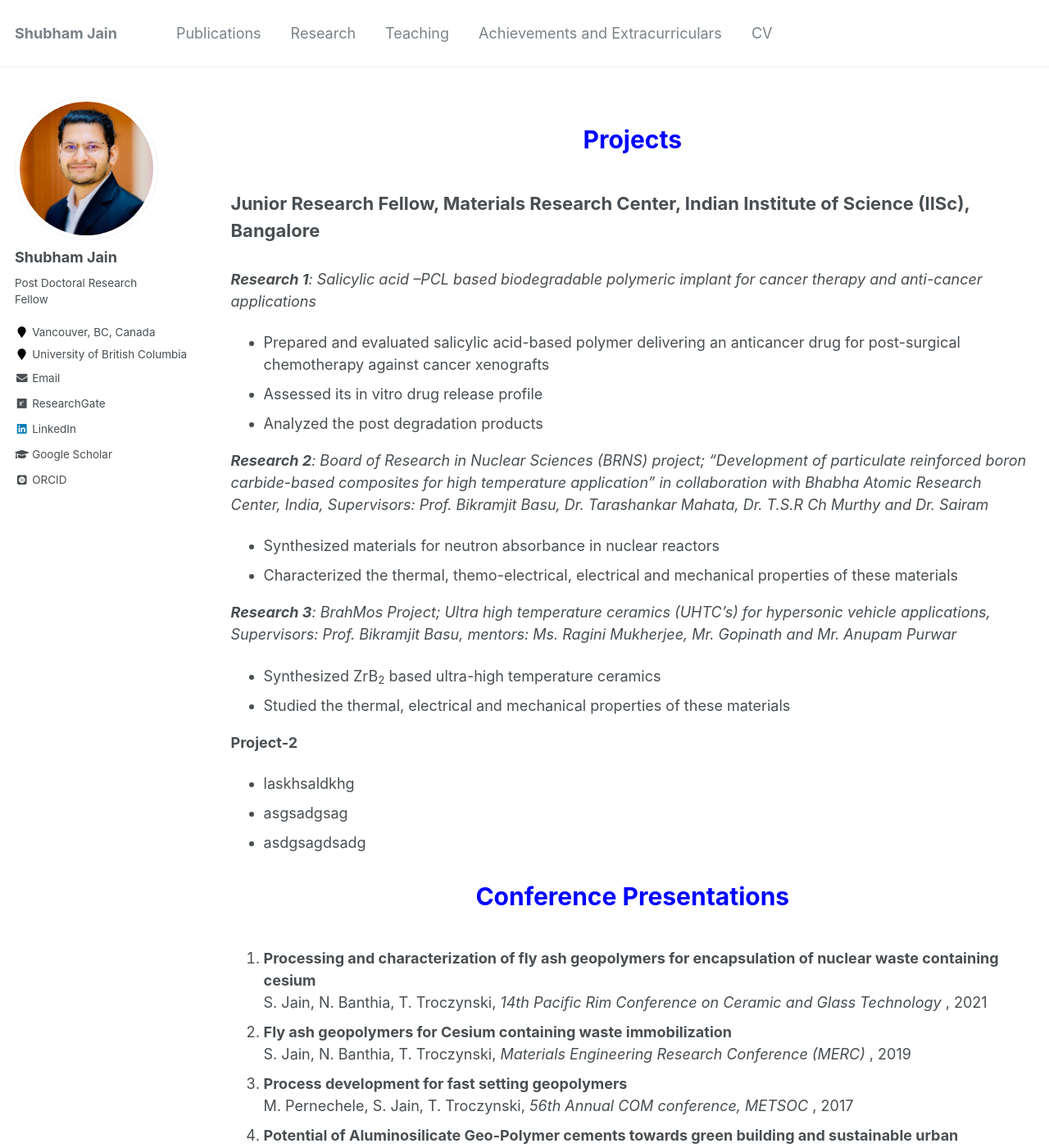
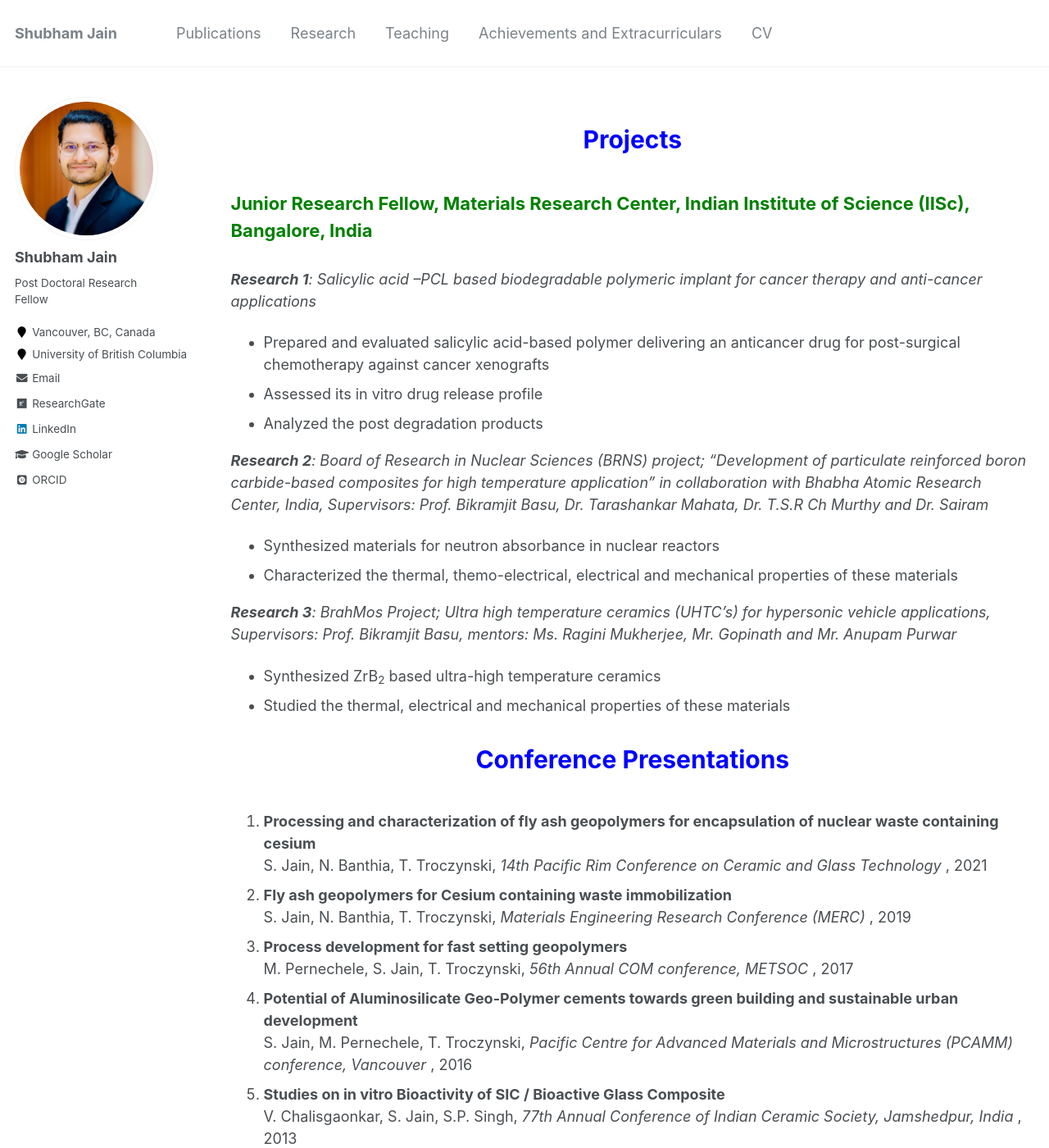
Before and after one commit to shubhamj2611/shubhamj2611.github.io, a Jekyll site: the page built from _pages/research.md, in a window 1280 px wide and 1400 px high. Shown: the whole window at 82% size. Built offline with Jekyll 4.4.1, drawn with Linux system fonts in a browser that asks for light colours; some web fonts are replaced.

Commit message:
Update research.md

```diff
--- a/_pages/research.md
+++ b/_pages/research.md
@@ -6,7 +6,7 @@ author_profile: true
 ---
 <p style="text-align:center; color:Blue; font-size:30px; font-weight:bold;"> Projects </p>
 
-<p style="text-align:left; color:Dark Green; font-size:22px; font-weight:bold;"> Junior Research Fellow, Materials Research Center, Indian Institute of Science (IISc), Bangalore </p>
+<p style="text-align:left; color: Green; font-size:22px; font-weight:bold;"> Junior Research Fellow, Materials Research Center, Indian Institute of Science (IISc), Bangalore, India </p>
 
 <i><b>Research 1</b>: Salicylic acid –PCL based biodegradable polymeric implant for cancer therapy and anti-cancer applications</i>
    * Prepared and evaluated salicylic acid-based polymer delivering an anticancer drug for post-surgical chemotherapy against cancer xenografts
@@ -20,13 +20,6 @@ author_profile: true
 <i><b>Research 3</b>: BrahMos Project; Ultra high temperature ceramics (UHTC’s) for hypersonic vehicle applications, Supervisors: Prof. Bikramjit Basu, mentors: Ms. Ragini Mukherjee, Mr. Gopinath and Mr. Anupam Purwar</i>
  * Synthesized ZrB<sub>2</sub> based ultra-high temperature ceramics
  * Studied the thermal, electrical and mechanical properties of these materials
-
-
-
-**Project-2**
-   * laskhsaldkhg
-   * asgsadgsag
-   * asdgsagdsadg
 
 <p style="text-align:center; color:Blue; font-size:30px; font-weight:bold;"> Conference Presentations </p>
 
```
